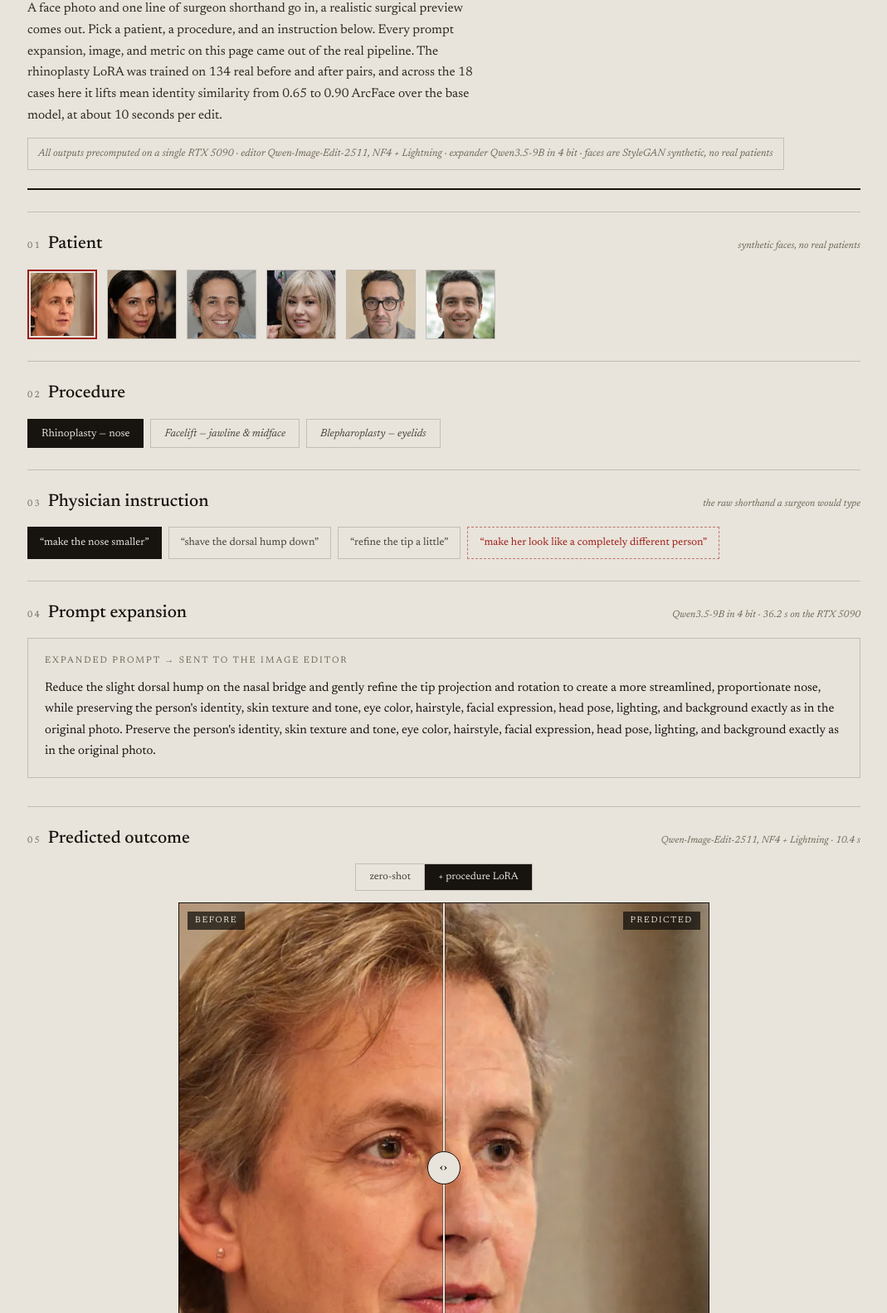
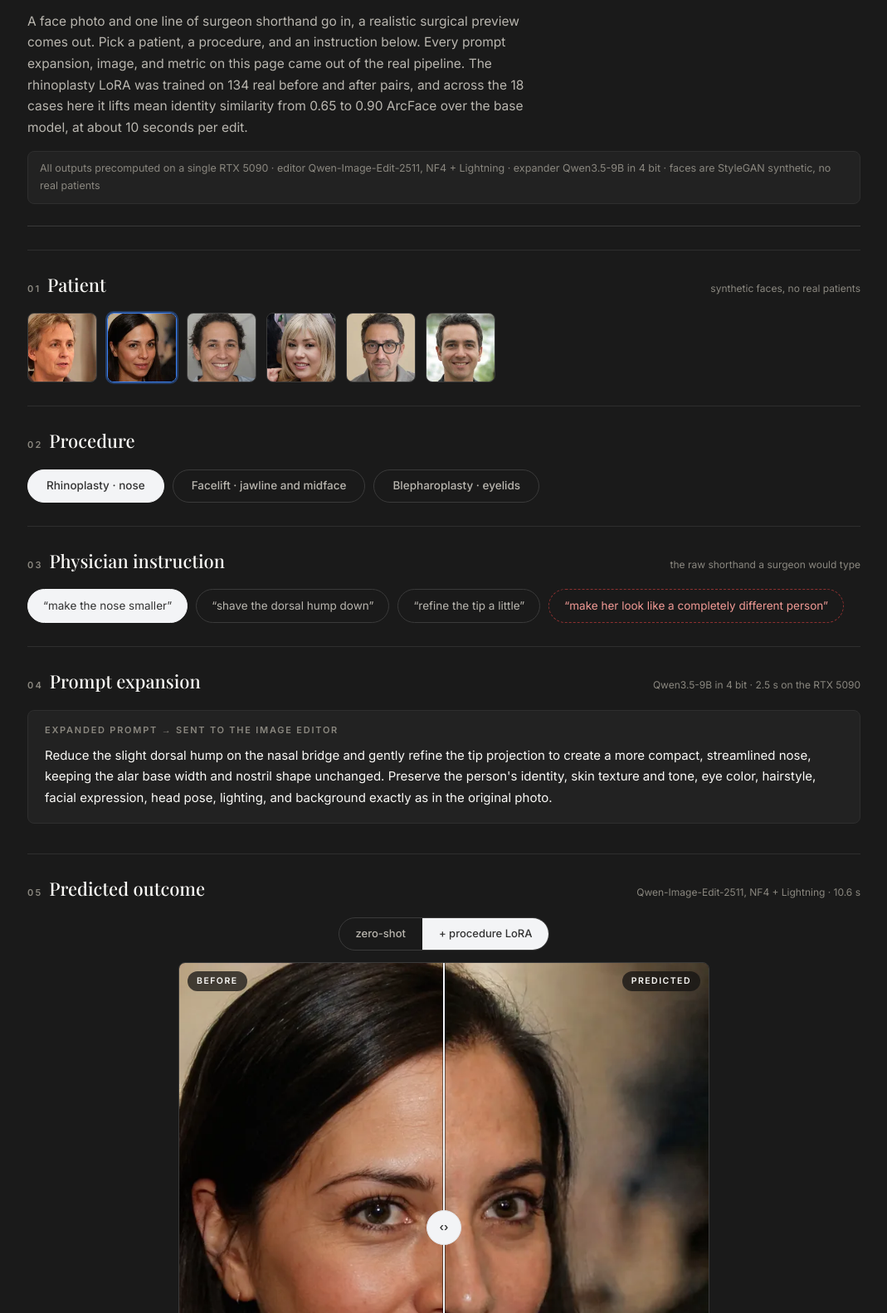
Before and after one commit to munishbp/aura_portfolio, a website built with Vite: page index.html in a window 1280 px wide. Shown: the part 177-1760 px from the top of the page at 83% size, without its empty margins (105-1174 px from the left). Built offline with nearby package versions, Linux system fonts and the light colour scheme.

Commit message:
restyle to the original aura look
back to the old js frontend's design language: inter + playfair display,
charcoal bg, white pill buttons, blue focus, red only for warnings. the
walkthrough itself is unchanged.

also smarter defaults, land on a face whose lora result passes the canary
and prefer the passing variant per case, so the first thing you see is a
clean edit instead of a warning badge. procedure labels lost their dashes.

```diff
--- a/index.html
+++ b/index.html
@@ -7,13 +7,13 @@
     <meta name="description" content="Interactive explorer of AURA, an AI plastic-surgery outcome visualizer: real pipeline outputs, precomputed on an RTX 5090." />
     <link rel="preconnect" href="https://fonts.googleapis.com" />
     <link rel="preconnect" href="https://fonts.gstatic.com" crossorigin />
-    <link href="https://fonts.googleapis.com/css2?family=Newsreader:ital,wght@0,400;0,500;1,400&display=swap" rel="stylesheet" />
+    <link href="https://fonts.googleapis.com/css2?family=Inter:wght@400;500;600&family=Playfair+Display:wght@500&display=swap" rel="stylesheet" />
     <script type="module" src="/src/main.ts"></script>
   </head>
   <body>
     <div class="wrap">
       <header>
-        <div class="kicker">P-06 · Interactive</div>
+        <div class="kicker">Interactive Demo</div>
         <h1>AURA</h1>
         <div class="sub">AI surgical outcome previews, straight from the real pipeline</div>
         <p class="lede">
--- a/src/main.ts
+++ b/src/main.ts
@@ -15,9 +15,9 @@
 const $ = <T extends HTMLElement>(sel: string) => document.querySelector(sel) as T;
 
 const PROCEDURE_LABELS: Record<string, string> = {
-  rhinoplasty: "Rhinoplasty — nose",
-  facelift: "Facelift — jawline & midface",
-  blepharoplasty: "Blepharoplasty — eyelids",
+  rhinoplasty: "Rhinoplasty · nose",
+  facelift: "Facelift · jawline and midface",
+  blepharoplasty: "Blepharoplasty · eyelids",
 };
 
 // ---------------------------------------------------------------------------
@@ -30,7 +30,7 @@
   }
   state.manifest = (await res.json()) as Manifest;
   const m = state.manifest;
-  state.face = m.faces[0].id;
+  state.face = cleanFace(m);
   state.procedure = m.procedures[0];
   state.instruction = firstInstruction();
   state.variantIdx = defaultVariant(currentCase());
@@ -38,8 +38,12 @@
 }
 
 function firstInstruction(): string {
-  const c = casesFor(state.face, state.procedure).find((k) => !k.out_of_scope);
-  return c ? c.instruction : "";
+  const candidates = casesFor(state.face, state.procedure).filter((k) => !k.out_of_scope);
+  const clean = candidates.find((k) => {
+    const v = k.variants[Math.max(0, k.variants.length - 1)];
+    return v && !v.metrics.canary_static;
+  });
+  return (clean ?? candidates[0])?.instruction ?? "";
 }
 
 function casesFor(face: string, procedure: string): Case[] {
@@ -55,8 +59,25 @@
 }
 
 function defaultVariant(c: Case | undefined): number {
-  // show the strongest result first (the procedure-LoRA variant is last)
-  return c ? Math.max(0, c.variants.length - 1) : 0;
+  // strongest result first: prefer the last variant that passes the canary
+  // (the procedure LoRA sits last), fall back to the last one regardless
+  if (!c || c.variants.length === 0) return 0;
+  for (let i = c.variants.length - 1; i >= 0; i--) {
+    if (!c.variants[i].metrics.canary_static) return i;
+  }
+  return c.variants.length - 1;
+}
+
+function cleanFace(m: Manifest): string {
+  // land on a face whose first case leads with a passing result
+  for (const f of m.faces) {
+    const c = m.cases.find(
+      (k) => k.face === f.id && k.procedure === m.procedures[0] && !k.out_of_scope
+    );
+    const strongest = c?.variants[c.variants.length - 1];
+    if (strongest && !strongest.metrics.canary_static) return f.id;
+  }
+  return m.faces[0].id;
 }
 
 // ---------------------------------------------------------------------------
--- a/src/style.css
+++ b/src/style.css
@@ -1,18 +1,24 @@
-/* AURA interactive showcase — editorial skin matched to munishpersaud.com
-   (cream #e8e4db, ink #17130f, red #9e1b16, muted #6e6557, Newsreader). */
+/* AURA interactive explorer, skinned to match the original Aura frontend
+   from the hackathon build: Inter + Playfair Display, charcoal #1a1a1a,
+   off white text, light pill buttons, blue focus, red reserved for alerts. */
 
 :root {
-  --cream: #e8e4db;
-  --ink: #17130f;
-  --ink-dark: #100d0b;
-  --body: #2d2820;
-  --muted: #6e6557;
-  --soft: #473f36;
-  --red: #9e1b16;
-  --good: #1e5c2e;
-  --line: rgba(23, 19, 15, 0.18);
-  --line-strong: rgba(23, 19, 15, 0.4);
-  --serif: "Newsreader", Georgia, "Times New Roman", serif;
+  --bg: #1a1a1a;
+  --card: #222222;
+  --card-2: #262626;
+  --text: #faf9f6;
+  --text-2: #b9b6af;
+  --muted: #8a877f;
+  --line: #3a3a3a;
+  --line-soft: #2e2e2e;
+  --pill: #f3f4f6;
+  --pill-hover: #e5e7eb;
+  --pill-text: #333333;
+  --blue: #3b82f6;
+  --red: #ef4444;
+  --green: #5aad7a;
+  --sans: "Inter", system-ui, sans-serif;
+  --display: "Playfair Display", Georgia, serif;
 }
 
 * { box-sizing: border-box; margin: 0; padding: 0; }
@@ -20,146 +26,185 @@
 html { scroll-behavior: smooth; }
 
 body {
-  background: var(--cream);
-  color: var(--body);
-  font: 400 15.5px/1.66 var(--serif);
+  background: var(--bg);
+  color: var(--text);
+  font: 400 15.5px/1.65 var(--sans);
   -webkit-font-smoothing: antialiased;
 }
 
 .wrap { max-width: 1100px; margin: 0 auto; padding: clamp(24px, 5vw, 56px) clamp(16px, 5vw, 48px) 96px; }
 
 /* ── header ─────────────────────────────────────────── */
-header { border-bottom: 2px solid var(--ink); padding-bottom: 22px; margin-bottom: 8px; }
-.kicker { font: 400 11px/1 var(--serif); letter-spacing: 0.2em; color: var(--muted); text-transform: uppercase; }
-header h1 { font: 500 clamp(34px, 6vw, 52px)/1.05 var(--serif); color: var(--ink); margin-top: 10px; }
-header .sub { font-style: italic; color: var(--red); font-size: 13px; margin-top: 8px; }
-header .lede { max-width: 62ch; margin-top: 14px; color: var(--body); }
+header { border-bottom: 1px solid var(--line); padding-bottom: 26px; margin-bottom: 8px; }
+.kicker {
+  font: 600 12px/1 var(--sans); letter-spacing: 0.2em; color: var(--text-2);
+  text-transform: uppercase;
+}
+header h1 {
+  font: 500 clamp(38px, 6vw, 56px)/1.05 var(--display); color: var(--text);
+  margin-top: 14px; letter-spacing: 0.01em;
+}
+header .sub { color: var(--text-2); font-size: 14px; margin-top: 10px; }
+header .lede { max-width: 64ch; margin-top: 16px; color: var(--text-2); }
 .provenance {
-  margin-top: 14px; font-size: 12.5px; font-style: italic; color: var(--muted);
-  border: 1px solid var(--line); padding: 8px 12px; display: inline-block;
+  margin-top: 16px; font-size: 12.5px; color: var(--muted);
+  background: var(--card); border: 1px solid var(--line-soft);
+  border-radius: 0.5rem; padding: 10px 14px; display: inline-block;
 }
 
 /* ── numbered sections ──────────────────────────────── */
-section { border-top: 1px solid var(--line); padding: 26px 0 8px; margin-top: 26px; }
-.seclabel { display: flex; justify-content: space-between; align-items: baseline; gap: 12px; margin-bottom: 16px; }
-.seclabel .num { font: 400 11px/1 var(--serif); letter-spacing: 0.2em; color: var(--muted); }
-.seclabel h2 { font: 500 21px/1.2 var(--serif); color: var(--ink); }
-.seclabel .hint { font-size: 12px; font-style: italic; color: var(--muted); text-align: right; }
+section { border-top: 1px solid var(--line-soft); padding: 28px 0 8px; margin-top: 28px; }
+.seclabel { display: flex; justify-content: space-between; align-items: baseline; gap: 12px; margin-bottom: 18px; }
+.seclabel .num { font: 600 11px/1 var(--sans); letter-spacing: 0.2em; color: var(--muted); }
+.seclabel h2 { font: 500 22px/1.2 var(--display); color: var(--text); }
+.seclabel .hint { font-size: 12px; color: var(--muted); text-align: right; }
 
 /* ── face picker ────────────────────────────────────── */
 .faces { display: flex; gap: 12px; flex-wrap: wrap; }
 .face {
   width: 84px; height: 84px; padding: 0; border: 1px solid var(--line);
-  background: none; cursor: pointer; overflow: hidden; position: relative;
-  transition: border-color 120ms ease, transform 120ms ease;
+  border-radius: 0.5rem; background: none; cursor: pointer; overflow: hidden;
+  position: relative; transition: border-color 150ms ease, transform 150ms ease,
+  box-shadow 150ms ease;
 }
-.face img { width: 100%; height: 100%; object-fit: cover; display: block; filter: saturate(0.92); }
-.face:hover { border-color: var(--line-strong); transform: translateY(-2px); }
-.face[aria-pressed="true"] { border: 2px solid var(--red); }
-.face[aria-pressed="true"]::after {
-  content: ""; position: absolute; inset: 0; box-shadow: inset 0 0 0 2px var(--cream);
+.face img { width: 100%; height: 100%; object-fit: cover; display: block; }
+.face:hover { border-color: var(--text-2); transform: translateY(-2px); }
+.face[aria-pressed="true"] {
+  border-color: var(--blue);
+  box-shadow: 0 0 0 2px rgba(59, 130, 246, 0.35);
 }
-.face:focus-visible { outline: 2px solid var(--red); outline-offset: 2px; }
+.face:focus-visible { outline: 2px solid var(--blue); outline-offset: 2px; }
 
 /* ── procedure tabs ─────────────────────────────────── */
-.tabs { display: flex; gap: 8px; flex-wrap: wrap; }
+.tabs { display: flex; gap: 10px; flex-wrap: wrap; }
 .tab {
-  font: 400 13px/1 var(--serif); font-style: italic; color: var(--soft);
-  border: 1px solid var(--line); background: none; padding: 10px 16px; cursor: pointer;
-  transition: all 120ms ease;
+  font: 500 13.5px/1 var(--sans); color: var(--text-2);
+  border: 1px solid var(--line); background: none; border-radius: 9999px;
+  padding: 0 22px; height: 40px; cursor: pointer; transition: all 150ms ease;
 }
-.tab:hover { border-color: var(--line-strong); }
-.tab[aria-pressed="true"] { background: var(--ink); color: var(--cream); border-color: var(--ink); font-style: normal; }
-.tab:focus-visible { outline: 2px solid var(--red); outline-offset: 2px; }
+.tab:hover { border-color: var(--text-2); color: var(--text); }
+.tab[aria-pressed="true"] {
+  background: var(--pill); color: var(--pill-text); border-color: var(--pill);
+}
+.tab:focus-visible { outline: 2px solid var(--blue); outline-offset: 2px; }
 
 /* ── instruction chips ──────────────────────────────── */
-.chips { display: flex; gap: 8px; flex-wrap: wrap; }
+.chips { display: flex; gap: 10px; flex-wrap: wrap; }
 .chip {
-  font: 400 13px/1.4 var(--serif); color: var(--soft); text-align: left;
-  border: 1px solid var(--line); background: none; padding: 9px 14px; cursor: pointer;
-  max-width: 340px; transition: all 120ms ease;
+  font: 400 13.5px/1.4 var(--sans); color: var(--text-2); text-align: left;
+  border: 1px solid var(--line); border-radius: 9999px; background: none;
+  padding: 10px 18px; cursor: pointer; max-width: 360px; transition: all 150ms ease;
 }
-.chip:hover { border-color: var(--line-strong); }
-.chip[aria-pressed="true"] { background: var(--ink); color: var(--cream); border-color: var(--ink); }
-.chip.oob { border-style: dashed; border-color: rgba(158, 27, 22, 0.55); color: var(--red); }
-.chip.oob[aria-pressed="true"] { background: var(--red); color: var(--cream); }
-.chip:focus-visible { outline: 2px solid var(--red); outline-offset: 2px; }
+.chip:hover { border-color: var(--text-2); color: var(--text); }
+.chip[aria-pressed="true"] {
+  background: var(--pill); color: var(--pill-text); border-color: var(--pill);
+}
+.chip.oob { border-style: dashed; border-color: rgba(239, 68, 68, 0.55); color: #f19a95; }
+.chip.oob[aria-pressed="true"] { background: var(--red); color: #fff; border-color: var(--red); border-style: solid; }
+.chip:focus-visible { outline: 2px solid var(--blue); outline-offset: 2px; }
 
 /* ── expander card ──────────────────────────────────── */
-.expander-card { border: 1px solid var(--line); padding: 18px 20px; background: rgba(232, 228, 219, 0.5); }
-.expander-card .cardlabel { display: flex; justify-content: space-between; font-size: 11px; letter-spacing: 0.18em; text-transform: uppercase; color: var(--muted); margin-bottom: 10px; }
-.expanded-text { font-size: 15px; line-height: 1.7; color: var(--ink); min-height: 76px; }
-.expanded-text .caret { display: inline-block; width: 8px; border-bottom: 2px solid var(--red); animation: blink 0.9s steps(1) infinite; }
+.expander-card {
+  background: var(--card); border: 1px solid var(--line-soft);
+  border-radius: 0.5rem; padding: 18px 20px;
+}
+.expander-card .cardlabel {
+  display: flex; justify-content: space-between; font: 600 11px/1 var(--sans);
+  letter-spacing: 0.16em; text-transform: uppercase; color: var(--muted);
+  margin-bottom: 12px;
+}
+.expanded-text { font-size: 15px; line-height: 1.7; color: var(--text); min-height: 76px; }
+.expanded-text .caret { display: inline-block; width: 8px; border-bottom: 2px solid var(--blue); animation: blink 0.9s steps(1) infinite; }
 @keyframes blink { 50% { opacity: 0; } }
 @media (prefers-reduced-motion: reduce) { .expanded-text .caret { animation: none; } }
 
-.refusal { border: 1px solid rgba(158, 27, 22, 0.55); background: rgba(158, 27, 22, 0.06); padding: 18px 20px; }
-.refusal .badge { color: var(--red); font-weight: 500; font-size: 14px; }
-.refusal p { margin-top: 8px; font-size: 14.5px; color: var(--body); }
+.refusal {
+  border: 1px solid rgba(239, 68, 68, 0.5); background: rgba(239, 68, 68, 0.08);
+  border-radius: 0.5rem; padding: 18px 20px;
+}
+.refusal .badge { color: #f19a95; font-weight: 600; font-size: 14px; }
+.refusal p { margin-top: 8px; font-size: 14.5px; color: var(--text-2); }
 
 /* ── comparison slider ──────────────────────────────── */
 .stage { position: relative; }
 .compare {
-  position: relative; overflow: hidden; border: 1px solid var(--line-strong);
-  user-select: none; touch-action: none; max-width: 640px; margin: 0 auto;
-  background: var(--ink-dark);
+  position: relative; overflow: hidden; border: 1px solid var(--line);
+  border-radius: 0.5rem; user-select: none; touch-action: none;
+  max-width: 640px; margin: 0 auto; background: #111;
 }
 .compare img { display: block; width: 100%; height: auto; pointer-events: none; }
 .compare .after-wrap { position: absolute; inset: 0; overflow: hidden; }
 .compare .after-wrap img { position: absolute; inset: 0; width: 100%; height: 100%; object-fit: cover; }
 .compare .divider {
-  position: absolute; top: 0; bottom: 0; width: 2px; background: var(--cream);
-  box-shadow: 0 0 0 1px rgba(23, 19, 15, 0.35); cursor: ew-resize;
+  position: absolute; top: 0; bottom: 0; width: 2px; background: var(--pill);
+  box-shadow: 0 0 0 1px rgba(0, 0, 0, 0.45); cursor: ew-resize;
 }
 .compare .handle {
   position: absolute; top: 50%; left: 50%; transform: translate(-50%, -50%);
-  width: 40px; height: 40px; border-radius: 50%; background: var(--cream);
-  border: 1px solid var(--ink); display: grid; place-items: center;
-  font: 500 13px/1 var(--serif); color: var(--ink); letter-spacing: 0.06em;
-  cursor: ew-resize;
+  width: 42px; height: 42px; border-radius: 9999px; background: var(--pill);
+  border: 1px solid var(--pill-hover); display: grid; place-items: center;
+  font: 600 13px/1 var(--sans); color: var(--pill-text); cursor: ew-resize;
 }
 .compare .tag {
-  position: absolute; top: 10px; font: 400 10.5px/1 var(--serif); letter-spacing: 0.16em;
-  text-transform: uppercase; color: var(--cream); background: rgba(16, 13, 11, 0.72);
-  padding: 6px 9px; pointer-events: none;
+  position: absolute; top: 10px; font: 600 10.5px/1 var(--sans); letter-spacing: 0.14em;
+  text-transform: uppercase; color: var(--text); background: rgba(17, 17, 17, 0.72);
+  border-radius: 9999px; padding: 7px 11px; pointer-events: none;
 }
 .compare .tag.before { left: 10px; }
 .compare .tag.after { right: 10px; }
 
-.stage-note { text-align: center; font-size: 12px; font-style: italic; color: var(--muted); margin-top: 10px; }
+.stage-note { text-align: center; font-size: 12px; color: var(--muted); margin-top: 10px; }
 
 /* variant toggle (zero-shot vs LoRA) */
-.variants { display: flex; justify-content: center; gap: 0; margin: 0 auto 14px; width: fit-content; border: 1px solid var(--line); }
+.variants {
+  display: flex; justify-content: center; gap: 0; margin: 0 auto 14px;
+  width: fit-content; border: 1px solid var(--line); border-radius: 9999px;
+  overflow: hidden;
+}
 .variants button {
-  font: 400 12.5px/1 var(--serif); padding: 9px 16px; background: none; border: none;
-  color: var(--soft); cursor: pointer; border-right: 1px solid var(--line);
+  font: 500 13px/1 var(--sans); padding: 0 20px; height: 38px; background: none;
+  border: none; color: var(--text-2); cursor: pointer; transition: all 150ms ease;
 }
-.variants button:last-child { border-right: none; }
-.variants button[aria-pressed="true"] { background: var(--ink); color: var(--cream); }
-.variants button:focus-visible { outline: 2px solid var(--red); outline-offset: -2px; }
+.variants button[aria-pressed="true"] { background: var(--pill); color: var(--pill-text); }
+.variants button:focus-visible { outline: 2px solid var(--blue); outline-offset: -2px; }
 
 /* ── metric tiles ───────────────────────────────────── */
 .metrics { display: grid; grid-template-columns: repeat(auto-fit, minmax(150px, 1fr)); gap: 12px; }
-.tile { border: 1px solid var(--line); padding: 14px 16px 12px; background: rgba(232, 228, 219, 0.5); }
-.tile .k { font-size: 10.5px; letter-spacing: 0.16em; text-transform: uppercase; color: var(--muted); }
-.tile .v { font: 500 30px/1.15 var(--serif); color: var(--ink); margin-top: 6px; font-variant-numeric: tabular-nums; }
-.tile .s { font-size: 11.5px; font-style: italic; color: var(--muted); margin-top: 4px; }
+.tile {
+  background: var(--card); border: 1px solid var(--line-soft);
+  border-radius: 0.5rem; padding: 14px 16px 12px;
+}
+.tile .k { font: 600 10.5px/1.3 var(--sans); letter-spacing: 0.14em; text-transform: uppercase; color: var(--muted); }
+.tile .v { font: 600 28px/1.2 var(--sans); color: var(--text); margin-top: 8px; font-variant-numeric: tabular-nums; }
+.tile .s { font-size: 11.5px; color: var(--muted); margin-top: 5px; }
 
-.canary { display: inline-flex; align-items: center; gap: 8px; margin-top: 14px; font-size: 13.5px; padding: 8px 13px; border: 1px solid; }
-.canary.ok { color: var(--good); border-color: rgba(30, 92, 46, 0.4); background: rgba(30, 92, 46, 0.06); }
-.canary.bad { color: var(--red); border-color: rgba(158, 27, 22, 0.5); background: rgba(158, 27, 22, 0.06); }
+.canary {
+  display: inline-flex; align-items: center; gap: 8px; margin-top: 14px;
+  font-size: 13.5px; padding: 9px 16px; border: 1px solid; border-radius: 9999px;
+}
+.canary.ok { color: var(--green); border-color: rgba(90, 173, 122, 0.45); background: rgba(90, 173, 122, 0.08); }
+.canary.bad { color: #f19a95; border-color: rgba(239, 68, 68, 0.5); background: rgba(239, 68, 68, 0.08); }
 
 /* ── pipeline footer ────────────────────────────────── */
-.pipeline { font-size: 13px; color: var(--soft); line-height: 1.9; }
-.pipeline .arrow { color: var(--red); padding: 0 6px; }
-.pipeline .node { border: 1px solid var(--line); padding: 3px 9px; white-space: nowrap; display: inline-block; margin: 3px 0; }
+.pipeline { font-size: 13px; color: var(--text-2); line-height: 2.1; }
+.pipeline .arrow { color: var(--blue); padding: 0 6px; }
+.pipeline .node {
+  background: var(--card); border: 1px solid var(--line-soft); border-radius: 9999px;
+  padding: 5px 13px; white-space: nowrap; display: inline-block; margin: 3px 0;
+}
+.pipeline .node em { color: var(--muted); font-style: normal; }
 
-footer { border-top: 2px solid var(--ink); margin-top: 44px; padding-top: 18px; display: flex; justify-content: space-between; gap: 16px; flex-wrap: wrap; font-size: 12.5px; color: var(--muted); }
-footer a { color: var(--red); }
+footer {
+  border-top: 1px solid var(--line); margin-top: 44px; padding-top: 18px;
+  display: flex; justify-content: space-between; gap: 16px; flex-wrap: wrap;
+  font-size: 12.5px; color: var(--muted);
+}
+footer a { color: var(--blue); text-decoration: none; }
+footer a:hover { text-decoration: underline; }
 
-.loading { padding: 80px 0; text-align: center; font-style: italic; color: var(--muted); }
+.loading { padding: 80px 0; text-align: center; color: var(--muted); }
 
 @media (max-width: 560px) {
   .face { width: 64px; height: 64px; }
-  .tile .v { font-size: 24px; }
+  .tile .v { font-size: 23px; }
 }
```
